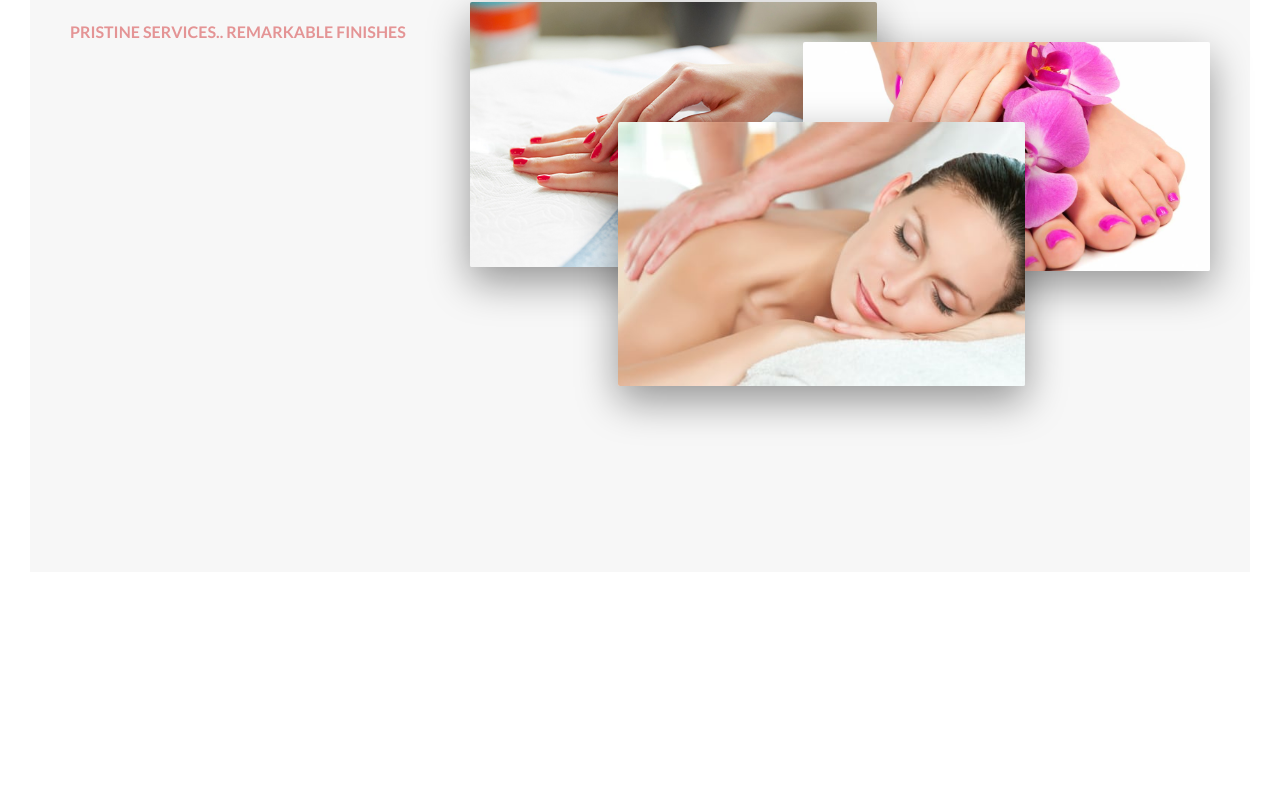
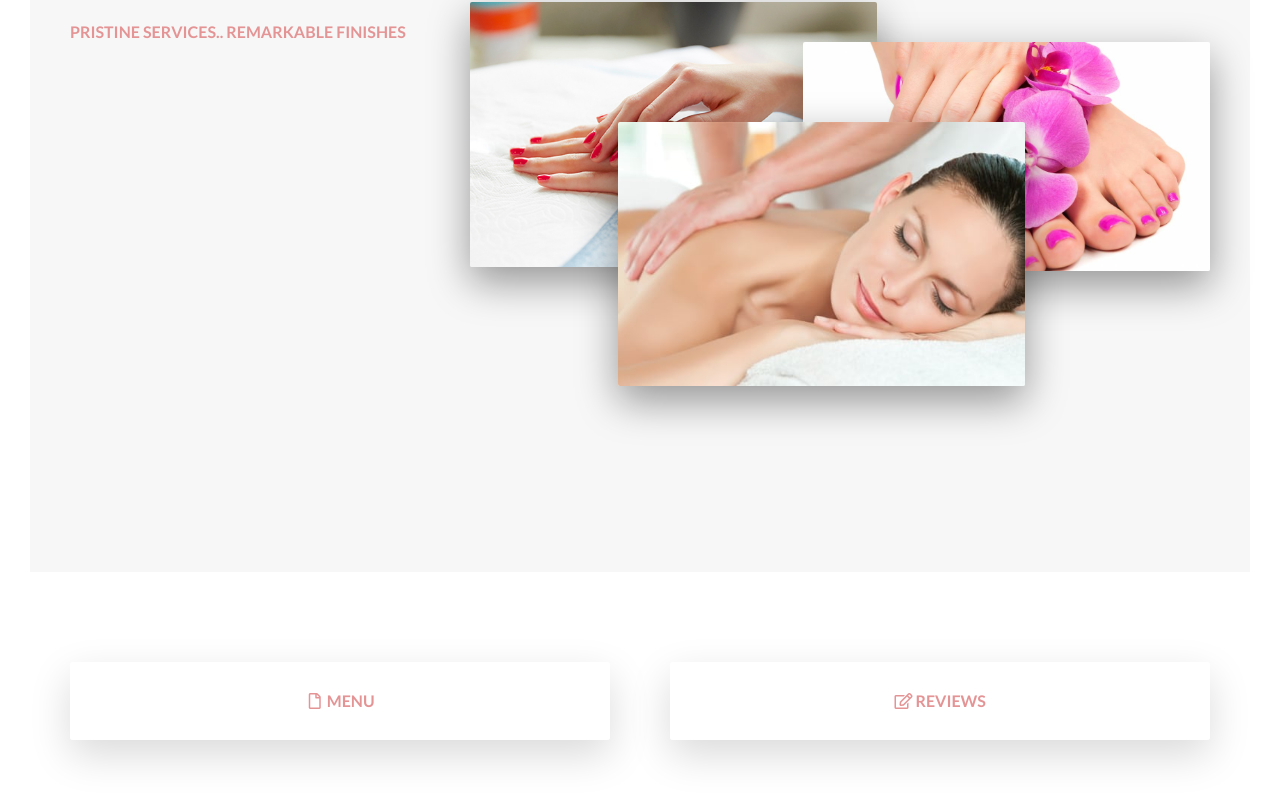
Before and after one commit to ddoan0/nail-salon, a React (Create React App) app: page / in a window 1280 px wide. Shown: the part 1143-1944 px from the top of the page. Before the commit the page ends 1715 px from the top, so only its background shows below. Built offline with nearby package versions, Linux system fonts and the light colour scheme.

Commit message:
Fixes links to menu and reviews

```diff
--- a/src/components/App.js
+++ b/src/components/App.js
@@ -7,6 +7,7 @@ import Reviews from './reviews-components/Reviews';
 import Header from './Header';
 import PictureHeader from './PictureHeader';
 import PictureNav from './PictureNav';
+import LinksNavBar from './LinksNavBar';
 
 const App = () => {
   return (
@@ -14,6 +15,7 @@ const App = () => {
       <BrowserRouter>
         <PictureHeader />
         <PictureNav />
+        <LinksNavBar />
         <div>
           <Route path="/menu" exact component={Menu} />
           <Route path="/reviews" exact component={Reviews} />
--- /dev/null
+++ b/src/components/LinksNavBar.js
@@ -0,0 +1,33 @@
+import React from 'react';
+import { Link } from 'react-router-dom';
+
+const LinksNavBar = () => {
+  return (
+    <section className="section-features">
+      <div className="row">
+        <div className="col-1-of-2">
+          <div className="feature-box">
+            <Link to="/Menu" className="heading-tertiary u-margin-bottom-small">
+              <i className="file outline icon"></i>
+              Menu
+            </Link>
+          </div>
+        </div>
+
+        <div className="col-1-of-2">
+          <div className="feature-box">
+            <Link
+              to="/Reviews"
+              className="heading-tertiary u-margin-bottom-small"
+            >
+              <i className="edit outline icon"></i>
+              Reviews
+            </Link>
+          </div>
+        </div>
+      </div>
+    </section>
+  );
+};
+
+export default LinksNavBar;
--- /dev/null
+++ b/src/sass/_feature-box.scss
@@ -0,0 +1,34 @@
+.section-features {
+    padding: 20rem 0;
+    background-size: cover;
+    margin-top: -11rem;
+
+    transform: skewY(-7deg);
+
+    & > * {
+        transform: skewY(7deg);
+    }
+}
+
+.feature-box {
+    background-color: rgba($color-white, .8);
+    font-size: 1.5rem;
+    padding: 2.5rem;
+    text-align: center;
+    border-radius: 3px;
+    box-shadow: 0 1.5rem 4rem rgba($color-black, .15);
+    transition: transform .3s;
+
+    &__icon {
+        font-size: 6rem;
+        margin-bottom: .5rem;
+        display: inline-block;
+        background-image: linear-gradient(to right, $color-pink-light, $color-pink-dark);
+        -webkit-background-clip: text;
+        color: transparent;
+    }
+
+    &:hover {
+        transform: translateY(-1.5rem) scale(1.03);
+    }
+}
--- a/src/sass/styles.scss
+++ b/src/sass/styles.scss
@@ -18,6 +18,7 @@ $gutter-horizontal: 6rem;
 @import "./grid";
 @import "./utilities";
 @import "./composition";
+@import "./feature-box";
 
 *,
 *::after,
```
